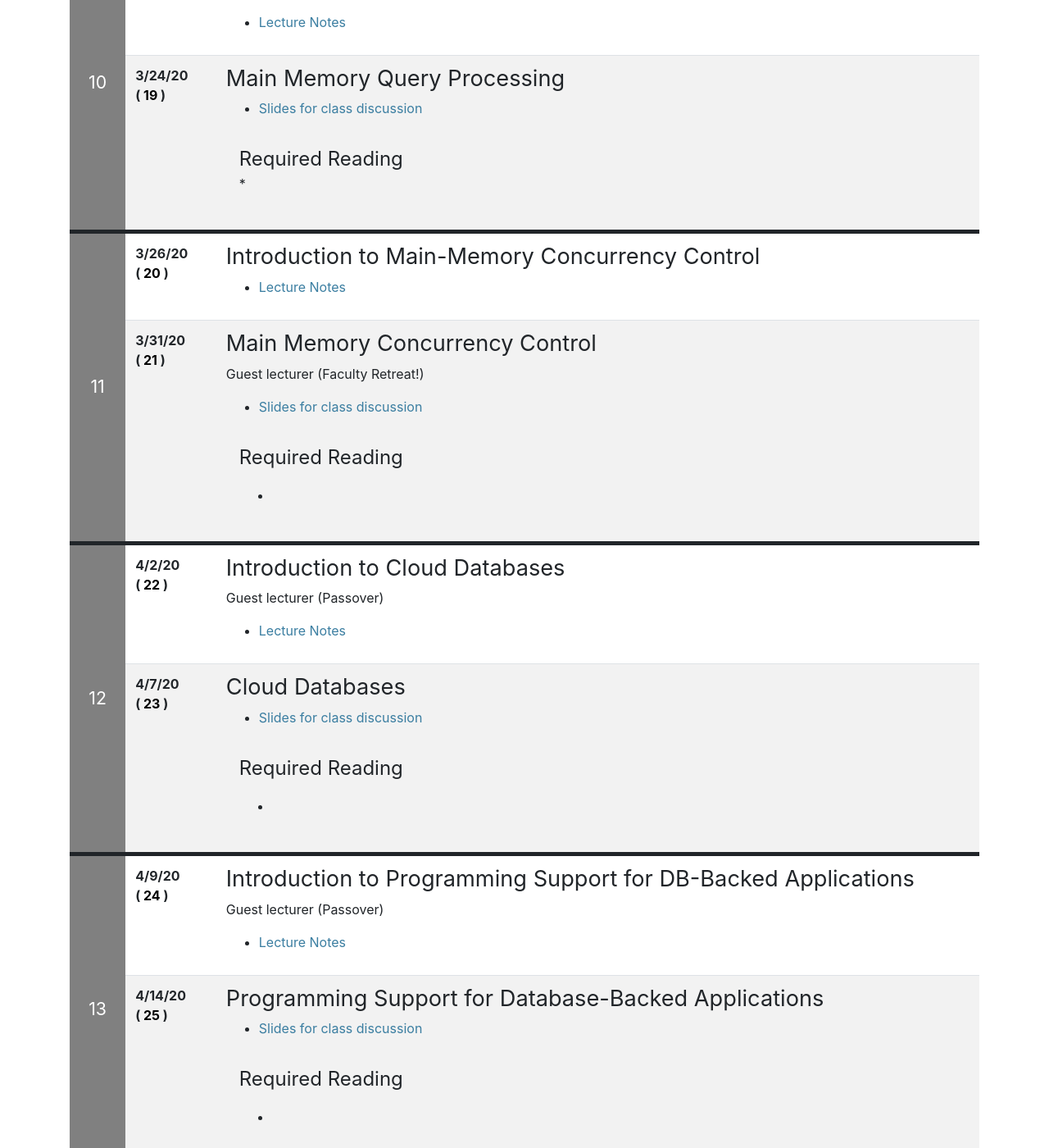
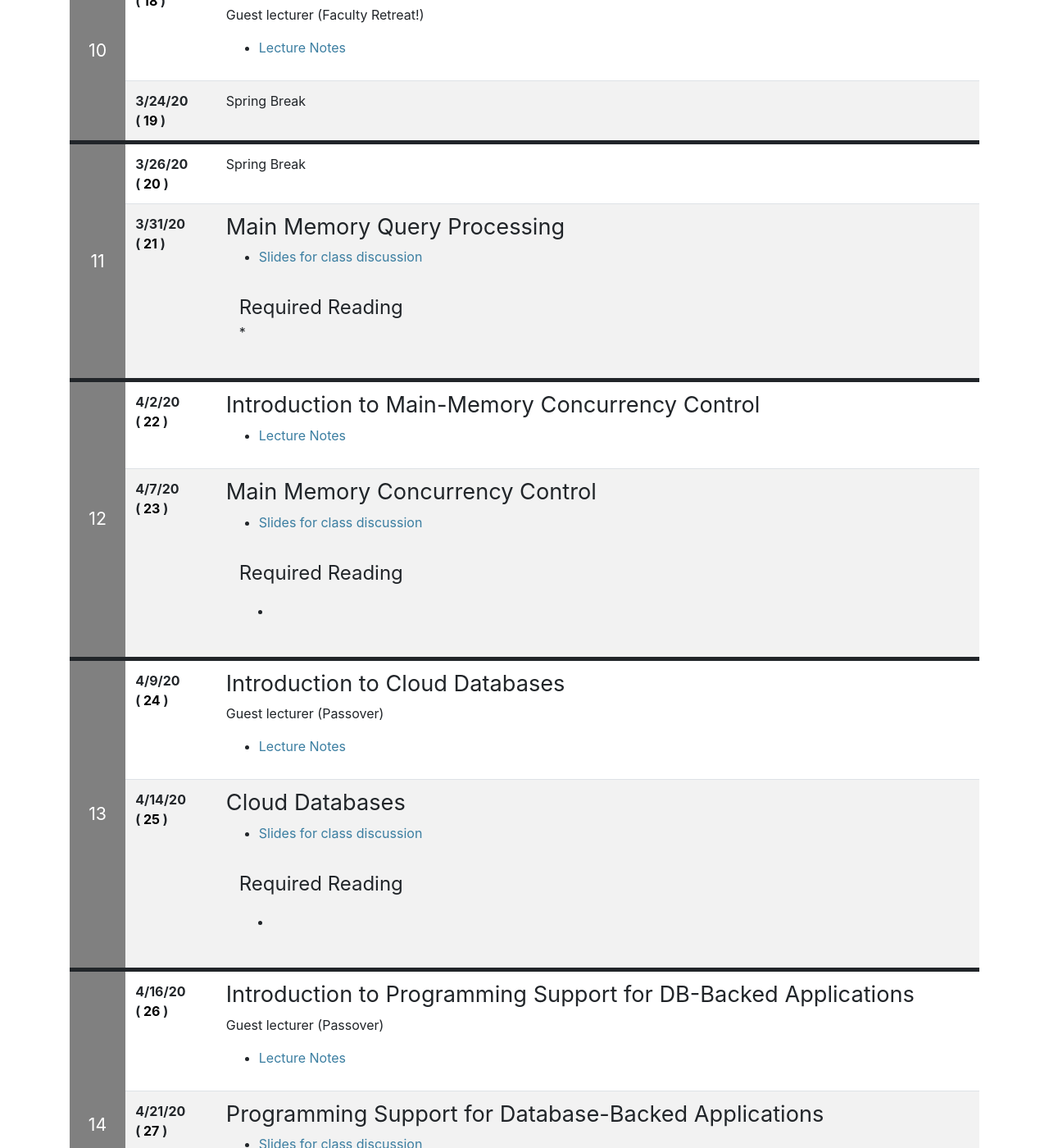
Before and after one commit to jhellerstein/CS286-Sp20, a Jekyll site: the page built from index.md, in a window 1280 px wide and 1400 px high, scrolled down 6471 px. Shown: the whole window at 82% size. Built offline with Jekyll 4.4.1, drawn with Linux system fonts in a browser that asks for light colours; nearby versions of some CDN libraries; our own code applies the rules of GitHub Pages for plain Markdown files; some of the changed text lies outside the part shown.

Commit message:
spring break

```diff
--- a/index.md
+++ b/index.md
@@ -332,12 +332,19 @@ Class-led discussion; Prof H will be away.
 
 {% include syllabus_entry %}
 ## Introduction to Approximate Query Processing
+As background, you might want to skim the light optional reading for this day.
 
 * [Lecture Notes]()
 
+<div class="reading">
+   <div class="optional_reading" markdown="1">
+* [Data Sketching](https://dl.acm.org/ft_gateway.cfm?id=3104030&ftid=1877912&dwn=1)
+* [Interactive Data Analysis: The CONTROL Project](https://scholar.google.com/scholar?cluster=12516415207233566357&hl=en&as_sdt=0,5)
+</div>
+</div>
+
 {% include syllabus_entry %}
 ## Approximate Query Processing
-As background, please skim this light introductory paper: [Data Sketching](https://dl.acm.org/ft_gateway.cfm?id=3104030&ftid=1877912&dwn=1)
 * [Slides for class discussion]()
 
 <div class="reading">
@@ -359,6 +366,13 @@ Guest lecturer (Faculty Retreat!)
 * [Lecture Notes]()
 
 {% include syllabus_entry %}
+Spring Break
+
+
+{% include syllabus_entry %}
+Spring Break
+
+{% include syllabus_entry %}
 ## Main Memory Query Processing
 
 * [Slides for class discussion]()
@@ -378,7 +392,6 @@ Guest lecturer (Faculty Retreat!)
 
 {% include syllabus_entry %}
 ## Main Memory Concurrency Control
-Guest lecturer (Faculty Retreat!)
 * [Slides for class discussion]()
 
 <div class="reading">
```
